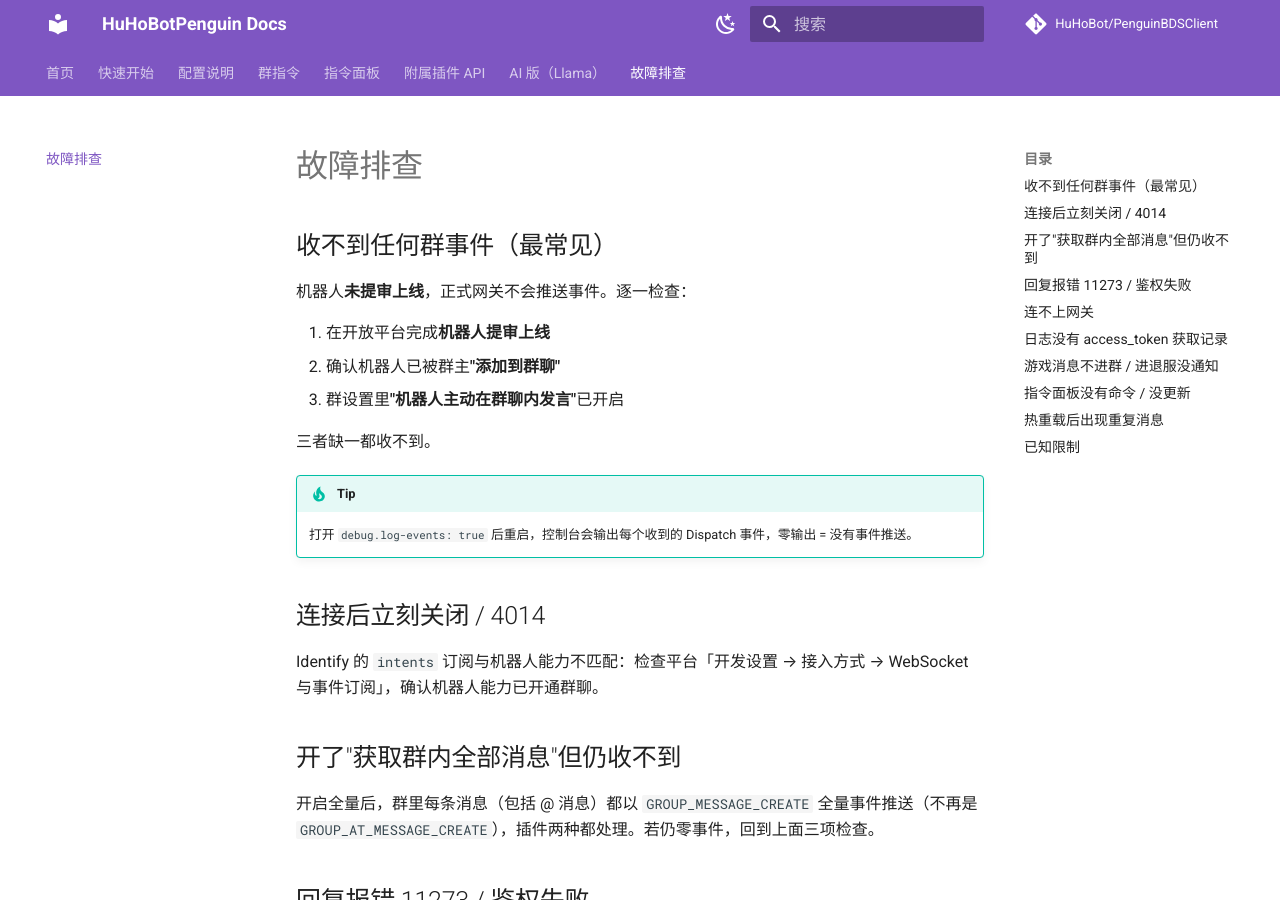
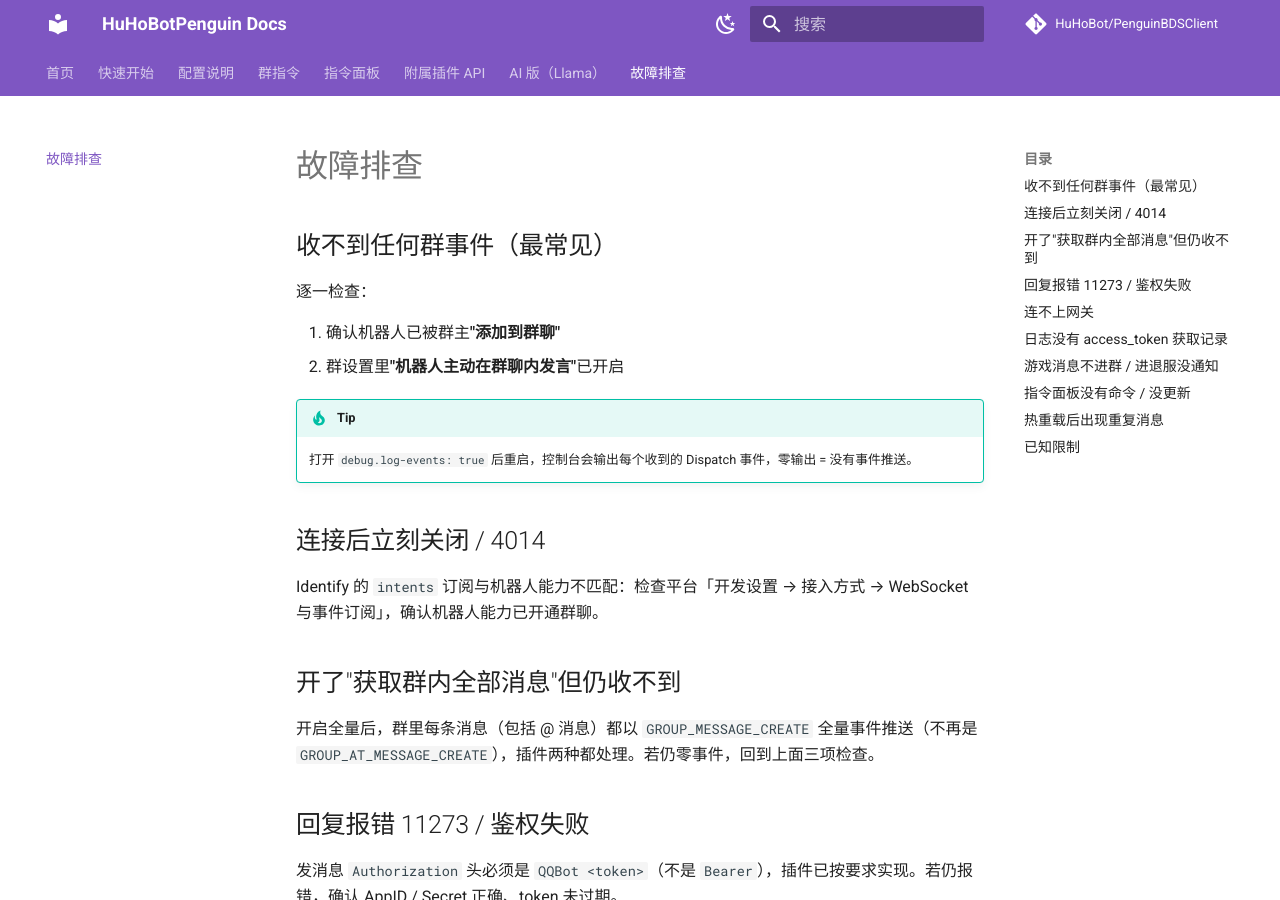
Before and after one commit to Beeeee-really/huhobot-docs, an MkDocs documentation site: the page built from docs/troubleshooting.md, in a window 1280 px wide and 900 px high. Built offline with MkDocs 1.6.1 and Material for MkDocs 9.7.7, drawn with Linux system fonts in a browser that asks for light colours; comment, search, counter and statistics services are not loaded.

Commit message:
fix: remove outdated '需提审上线' requirement from docs
QQ official platform no longer requires bot review before receiving
production events.

```diff
--- a/docs/troubleshooting.md
+++ b/docs/troubleshooting.md
@@ -2,13 +2,10 @@
 
 ## 收不到任何群事件（最常见）
 
-机器人**未提审上线**，正式网关不会推送事件。逐一检查：
+逐一检查：
 
-1. 在开放平台完成**机器人提审上线**
-2. 确认机器人已被群主**"添加到群聊"**
-3. 群设置里**"机器人主动在群聊内发言"**已开启
-
-三者缺一都收不到。
+1. 确认机器人已被群主**"添加到群聊"**
+2. 群设置里**"机器人主动在群聊内发言"**已开启
 
 !!! tip
     打开 `debug.log-events: true` 后重启，控制台会输出每个收到的 Dispatch 事件，零输出 = 没有事件推送。
```
Also changed, not shown: docs/quickstart.md (+3 -2 lines).
